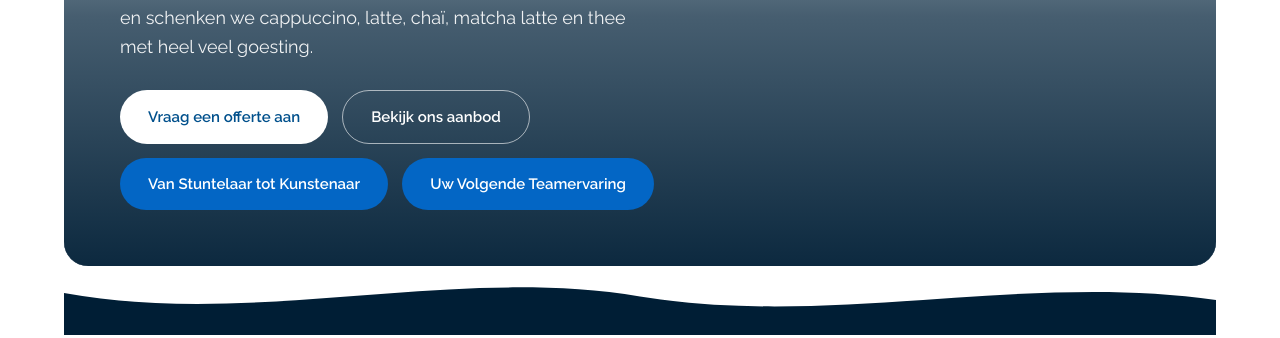
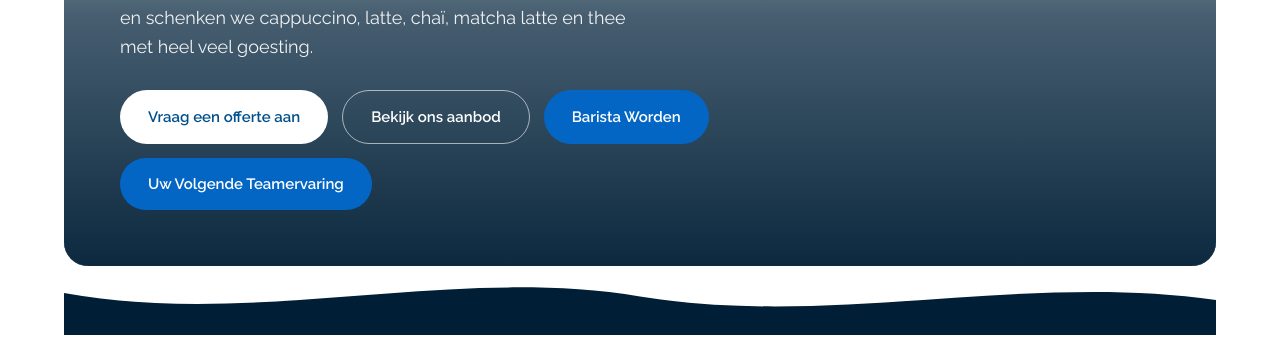
Before and after one commit to smilingbarista/smiling-barista-website, a website: page index.html in a window 1280 px wide. Shown: the part 462-800 px from the top of the page. Drawn offline with Linux system fonts and the light colour scheme.

Commit message:
Rename hero CTA button to "Barista Worden"
Co-Authored-By: Claude Sonnet 5 <noreply@anthropic.com>

```diff
--- a/index.html
+++ b/index.html
@@ -84,7 +84,7 @@
       <div class="hero-card__actions">
         <a href="contact.html" class="btn btn--light">Vraag een offerte aan</a>
         <a href="#aanbod" class="btn" style="background:transparent;border:1.5px solid rgba(255,255,255,.6);color:#fff;">Bekijk ons aanbod</a>
-        <a href="workshops.html" class="btn btn--primary">Van Stuntelaar tot Kunstenaar</a>
+        <a href="workshops.html" class="btn btn--primary">Barista Worden</a>
         <a href="teambuilding.html" class="btn btn--primary">Uw Volgende Teamervaring</a>
       </div>
     </div>
```
